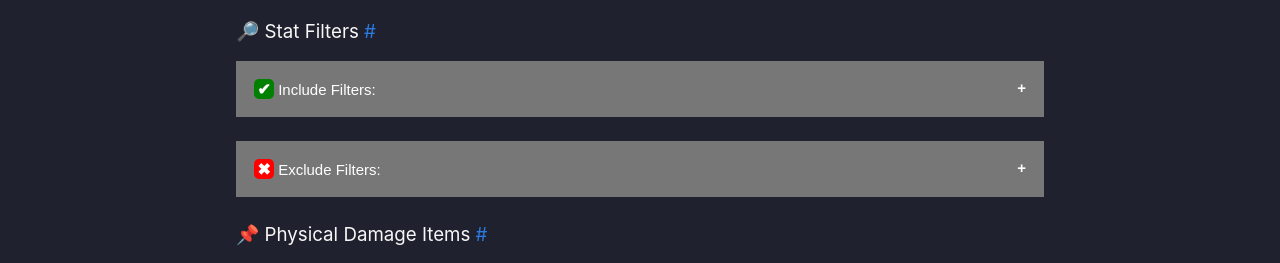
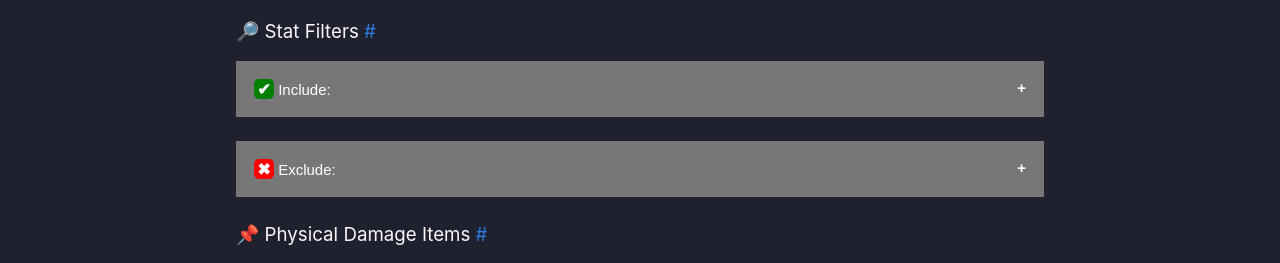
Before and after one commit to changchiyou/wildrift-gold-efficiency, a Jekyll site: the page built from _pages/5_1.md, in a window 1280 px wide and 900 px high, scrolled down 322 px. Shown: the part 179-442 px from the top of the window. Built offline with Jekyll 4.4.1, drawn with Linux system fonts in a browser that asks for light colours; a script that is not in the unit is left out; comment, search, counter and statistics services are not loaded; grey boxes are pictures that could not be loaded.

Commit message:
enhance: remove duplicate text from filters #21
"Filters" has already been mentioned in "🔎 Stat Filters"

```diff
--- a/_includes/filter.html
+++ b/_includes/filter.html
@@ -3,7 +3,7 @@
     <button id="clear-all" style="display:none;" class="clear-all-button">Clear All</button>
 </h3>
 
-<button class="collapsible" id="include-filters"><div class="checkmark"></div> Include Filters: <span id="included-icons"></span></button>
+<button class="collapsible" id="include-filters"><div class="checkmark"></div> Include: <span id="included-icons"></span></button>
 <div class="item-filter-wrap">
     {% assign stats = site.data.[include.stats] %}
 
@@ -37,7 +37,7 @@
     {% endfor %}
 </div>
 <br>
-<button class="collapsible" id="exclude-filters"><div class="crossmark"></div> Exclude Filters: <span id="excluded-icons"></span></button>
+<button class="collapsible" id="exclude-filters"><div class="crossmark"></div> Exclude: <span id="excluded-icons"></span></button>
 <div class="item-filter-wrap">
     {% assign stats = site.data.[include.stats] %}
 
```
